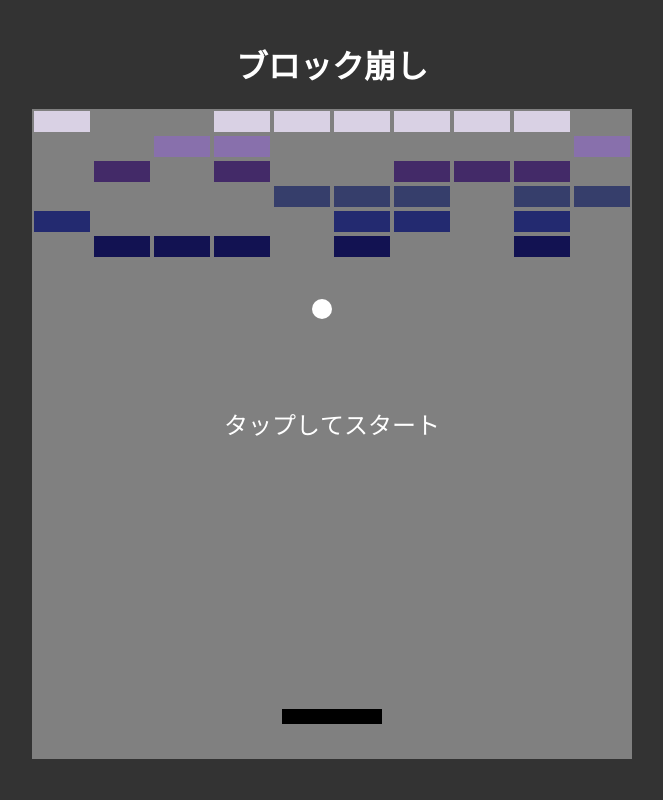
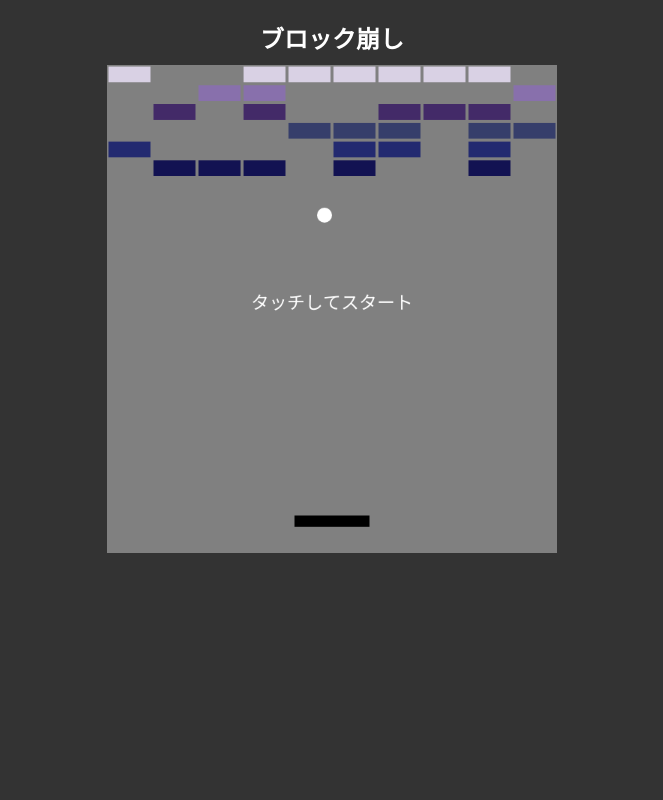
Before and after one commit to m-lang-m17t0/my-block-game, a Flask app: page / in a window 1280 px wide. Shown: the whole page, without its empty margins (308-971 px from the left). Run offline with Flask 3, Linux system fonts and the light colour scheme.

Commit message:
Update index.html

```diff
--- a/templates/index.html
+++ b/templates/index.html
@@ -5,8 +5,26 @@
     <meta name="viewport" content="width=device-width, initial-scale=1.0">
     <title>ブロック崩し - mi7t0</title>
     <style>
-        body { background: #333; text-align: center; color: white; margin: 0; padding-top: 20px; }
-        canvas { background: gray; display: block; margin: 0 auto; touch-action: none; }
+        body {
+            background: #333;
+            text-align: center;
+            color: white;
+            margin: 0;
+            padding: 10px;
+        }
+        h1 {
+            font-size: 24px;
+            margin: 10px 0;
+        }
+        canvas {
+            background: gray;
+            display: block;
+            margin: 0 auto;
+            width: 100%;       /* スマホの画面幅に合わせて自動調整 */
+            max-width: 450px;  /* 大きくなりすぎないように制限 */
+            height: auto;      /* 縦横比を保つ */
+            touch-action: none;
+        }
     </style>
 </head>
 <body>
@@ -31,7 +49,6 @@
             blocks = [];
             for (let row = 0; row < 6; row++) {
                 for (let col = 0; col < 10; col++) {
-                    // Pythonの random.random() < 0.6
                     if (Math.random() < 0.6) {
                         blocks.push({
                             x: col * 60 + 2,
@@ -49,7 +66,6 @@
 
         function movePaddle(clientX) {
             const rect = canvas.getBoundingClientRect();
-            // 画面サイズとCanvasサイズの比率を考慮してラケット位置を計算
             let scale = canvas.width / rect.width;
             let x = (clientX - rect.left) * scale;
             paddleX = x - paddleW / 2;
@@ -86,7 +102,6 @@
         function draw() {
             ctx.clearRect(0, 0, width, height);
 
-            // ブロックを描く
             for (let b of blocks) {
                 if (b.status === 1) {
                     ctx.fillStyle = b.color;
@@ -94,11 +109,9 @@
                 }
             }
 
-            // ラケットを描く
             ctx.fillStyle = "black";
             ctx.fillRect(paddleX, paddleY, paddleW, paddleH);
 
-            // ボールを描く
             ctx.fillStyle = "white";
             ctx.beginPath();
             ctx.arc(ballX, ballY, 10, 0, Math.PI * 2);
@@ -108,16 +121,13 @@
                 ballX += dx;
                 ballY += dy;
 
-                // 壁の跳ね返り
                 if (ballX <= 10 || ballX >= width - 10) dx = -dx;
                 if (ballY <= 10) dy = -dy;
 
-                // ラケットとの当たり判定
                 if (ballY + 10 >= paddleY && ballY <= paddleY + paddleH && ballX >= paddleX && ballX <= paddleX + paddleW) {
                     dy = -Math.abs(dy);
                 }
 
-                // ブロックとの当たり判定
                 for (let b of blocks) {
                     if (b.status === 1) {
                         if (ballX >= b.x && ballX <= b.x + b.w && ballY >= b.y && ballY <= b.y + b.h) {
@@ -129,13 +139,7 @@
                 }
                 blocks = blocks.filter(b => b.status === 1);
 
-                // ゲームオーバー判定
-                if (ballY >= height) {
-                    isGameOver = true;
-                    isStarted = false;
-                }
-                // クリア判定
-                if (blocks.length === 0) {
+                if (ballY >= height || blocks.length === 0) {
                     isGameOver = true;
                     isStarted = false;
                 }
@@ -143,7 +147,7 @@
                 ctx.fillStyle = "white";
                 ctx.font = "24px Arial";
                 ctx.textAlign = "center";
-                ctx.fillText("タップしてスタート", width / 2, height / 2);
+                ctx.fillText("タッチしてスタート", width / 2, height / 2);
             }
 
             if (isGameOver) {
@@ -157,7 +161,7 @@
                 }
                 ctx.fillStyle = "white";
                 ctx.font = "20px Arial";
-                ctx.fillText("タップして再スタート", width / 2, height / 2 + 30);
+                ctx.fillText("タッチして再スタート", width / 2, height / 2 + 30);
             }
 
             requestAnimationFrame(draw);
```
